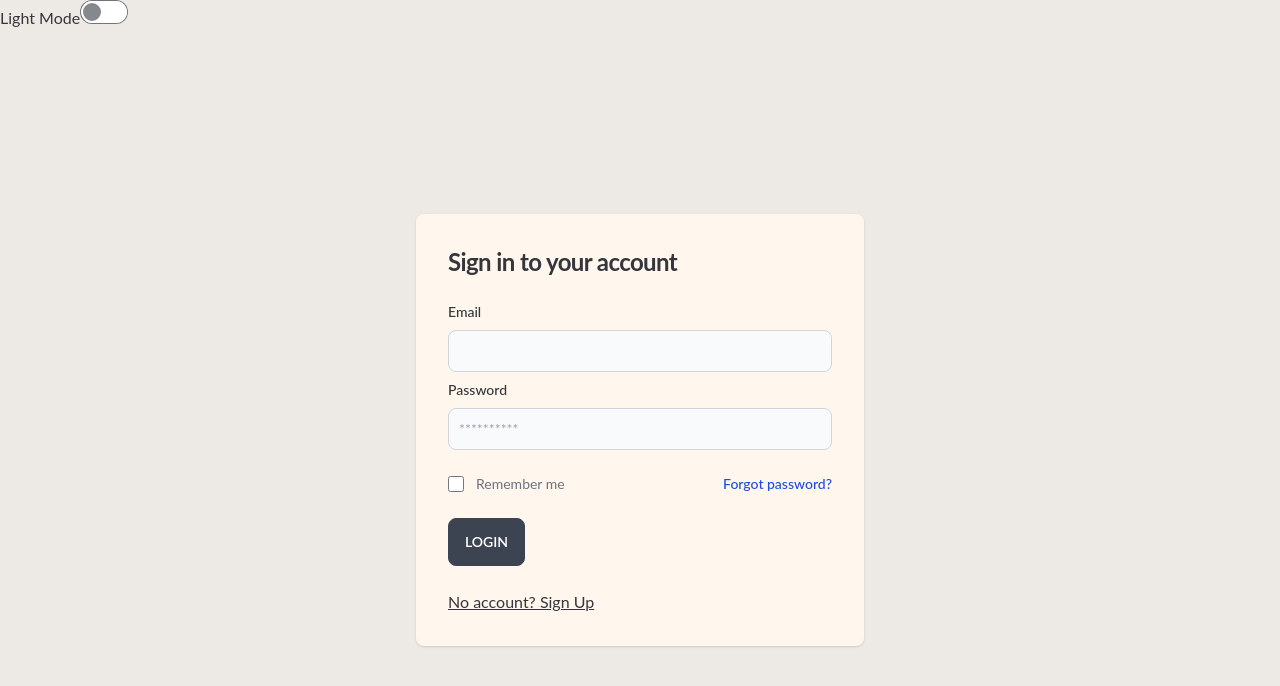
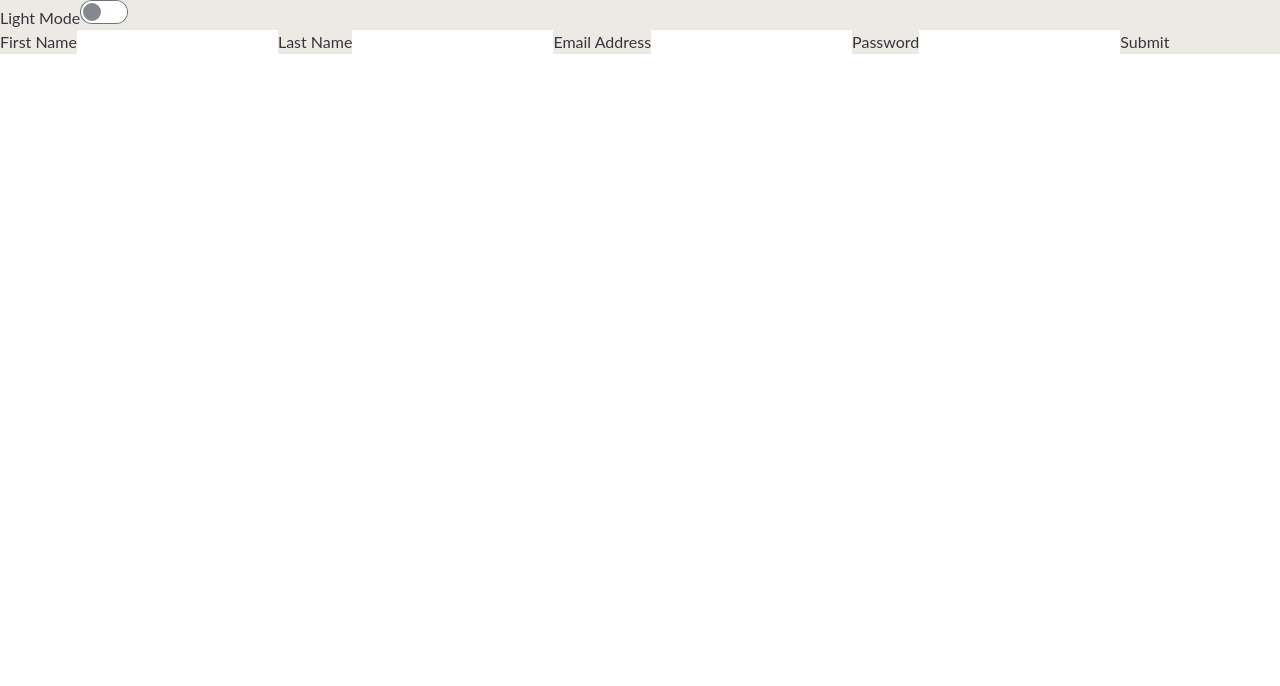
Before and after one commit to mnshaun24/intro-network, a React (Create React App) app in the folder client/: page / in a window 1280 px wide. Shown: the top 686 px of the page. Built offline with nearby package versions, Linux system fonts and the light colour scheme; no server answers.

Commit message:
rebuilding form connected to database

```diff
--- a/client/package.json
+++ b/client/package.json
@@ -10,6 +10,7 @@
     "@testing-library/jest-dom": "^5.16.5",
     "@testing-library/react": "^13.4.0",
     "@testing-library/user-event": "^13.5.0",
+    "axios": "^1.3.5",
     "daisyui": "^2.51.5",
     "dotenv": "^16.0.3",
     "formik": "^2.2.9",
--- a/client/src/components/LoginForm.jsx
+++ b/client/src/components/LoginForm.jsx
@@ -15,9 +15,9 @@ const registerSchema = yup.object().shape({
     .email("Please input a valid email address")
     .required("required"),
   password: yup.string().required("required"),
-  location: yup.string().required("Please input a valid location"),
-  occupation: yup.string().required("Please input a valid occupation"),
-  picture: yup.string().required("required"),
+  location: yup.string(),
+  occupation: yup.string(),
+  picture: yup.string(),
 });
 
 const loginSchema = yup.object().shape({
@@ -29,8 +29,8 @@ const loginSchema = yup.object().shape({
 });
 
 const initialValuesRegister = {
-  firstName: "test",
-  lastName: "test",
+  firstName: "",
+  lastName: "",
   email: "",
   password: "",
   location: "",
@@ -96,7 +96,7 @@ const LoginForm = () => {
   };
 
   const handleFormSubmit = async (values, onSubmitProps) => {
-    console.log("attempting")
+    console.log(values, "attempting")
     if (isLogin) await login(values, onSubmitProps);
     if (isRegister) await register(values, onSubmitProps);
   };
@@ -191,7 +191,7 @@ const LoginForm = () => {
                       ></input>
                       <div className="col-span-4 border border-solid rounded p-4">
                         <Dropzone
-                          acceptedFiled=".jpg,.jpeg,.png"
+                          acceptedFiles=".jpg,.jpeg,.png"
                           multiple={false}
                           onDrop={(acceptedFiles) =>
                             setFieldValue("picture", acceptedFiles[0])
--- /dev/null
+++ b/client/src/components/LoginFormTwo.jsx
@@ -0,0 +1,51 @@
+import React from "react";
+import { Formik, Field, Form, ErrorMessage } from "formik";
+import axios from "axios";
+
+const LoginFormTwo = () => {
+ const register = async (values) => {
+
+  const savedUserResponse = axios.post("http://localhost:3001/auth/register", values).catch((err) => {
+    if(err) {
+      console.log(err)
+    }
+  })
+  if(savedUserResponse) {
+    console.log("success")
+  }
+ }
+
+  return (
+    <Formik
+      initialValues={{ firstName: "", lastName: "", email: "", password: "" }}
+      onSubmit={(values, { setSubmitting }) => {
+        setTimeout(() => {
+          register(values);
+          setSubmitting(false);
+        }, 400);
+      }}
+    >
+      <Form>
+        <label htmlFor="firstName">First Name</label>
+        <Field name="firstName" type="text" />
+        <ErrorMessage name="firstName" />
+
+        <label htmlFor="lastName">Last Name</label>
+        <Field name="lastName" type="text" />
+        <ErrorMessage name="lastName" />
+
+        <label htmlFor="email">Email Address</label>
+        <Field name="email" type="email" />
+        <ErrorMessage name="email" />
+
+        <label htmlFor="password">Password</label>
+        <Field name="password" type="password" />
+        <ErrorMessage name="password" />
+
+        <button type="submit">Submit</button>
+      </Form>
+    </Formik>
+  );
+};
+
+export default LoginFormTwo;
--- a/client/src/pages/loginPage/index.jsx
+++ b/client/src/pages/loginPage/index.jsx
@@ -1,10 +1,10 @@
-import LoginForm from 'components/LoginForm';
+import LoginFormTwo from 'components/LoginFormTwo';
 import React from 'react';
 
 function LoginPage() {
     return (
         <div>
-            <LoginForm />
+            <LoginFormTwo />
         </div>
     );
 }
```
Also changed, not shown: 1 other file (tests, documents, lock files or other folders).
